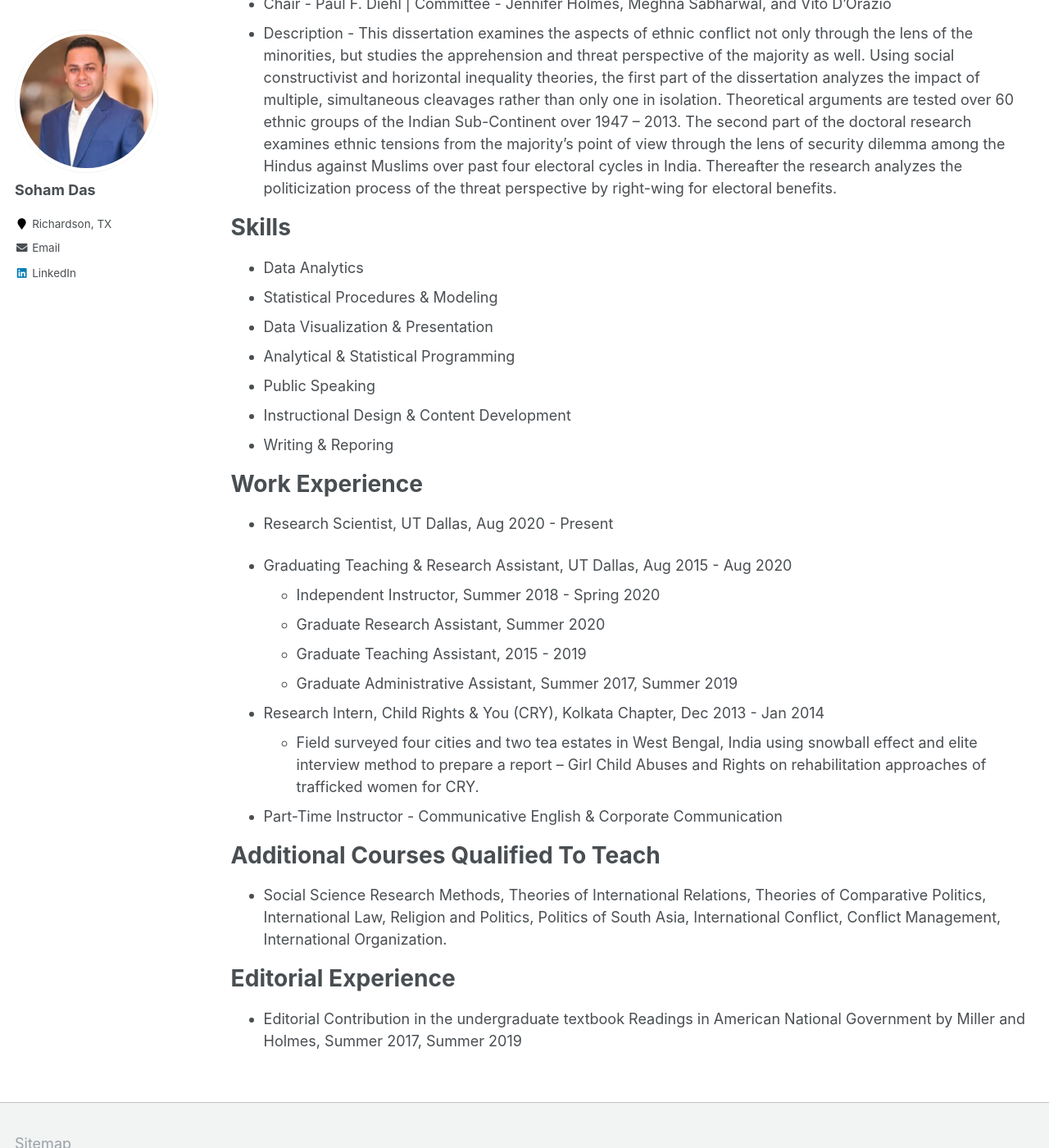
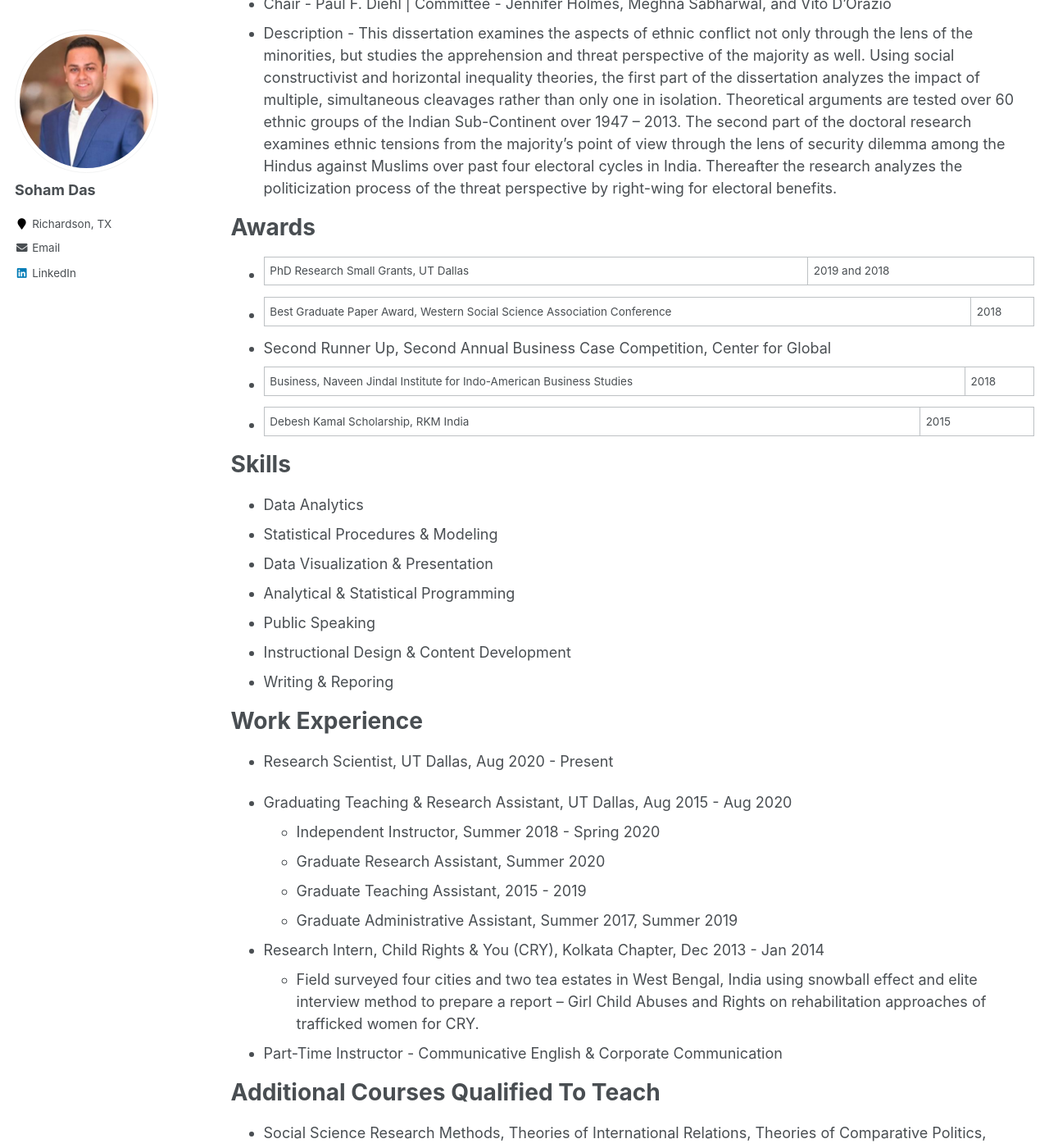
Before and after one commit to dassoham/dassoham.github.io, a Jekyll site: the page built from _pages/cv.md, in a window 1280 px wide and 1400 px high, scrolled down 525 px. Shown: the whole window at 82% size. Built offline with Jekyll 4.4.1, drawn with Linux system fonts in a browser that asks for light colours; some of the changed text lies outside the part shown.

Commit message:
Update cv.md

```diff
--- a/_pages/cv.md
+++ b/_pages/cv.md
@@ -32,6 +32,16 @@ ethnic tensions from the majority’s point of view through the lens of security
 among the Hindus against Muslims over past four electoral cycles in India. Thereafter the
 research analyzes the politicization process of the threat perspective by right-wing for
 electoral benefits.
+
+
+Awards
+======
+* PhD Research Small Grants, UT Dallas | 2019 and 2018
+* Best Graduate Paper Award, Western Social Science Association Conference | 2018
+* Second Runner Up, Second Annual Business Case Competition, Center for Global
+* Business, Naveen Jindal Institute for Indo-American Business Studies | 2018
+* Debesh Kamal Scholarship, RKM India | 2015
+
 
 Skills
 ======
@@ -74,6 +84,20 @@ Editorial Experience
 * Editorial Contribution in the undergraduate textbook Readings in American National
 Government by Miller and Holmes, Summer 2017, Summer 2019
 
+
+Professional Memberships
+======
+** International Studies Association (ISA)
+** Canadian Political Science Association (CPSA)
+** Western Social Science Association (WSSA)
+
+Language Proficiency
+======
+** English - Professional proficiency
+** Bengali - Mother tongue
+** Hindi - Colloquial proficiency
+** Marathi - Limited proficiency
+
 <!---
 Publications
 ======
```
